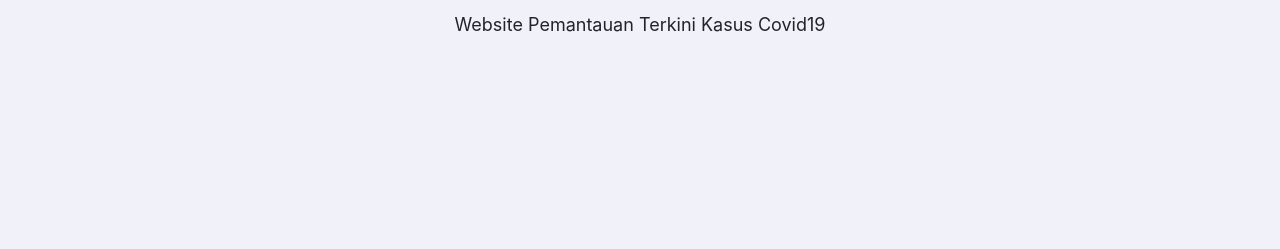
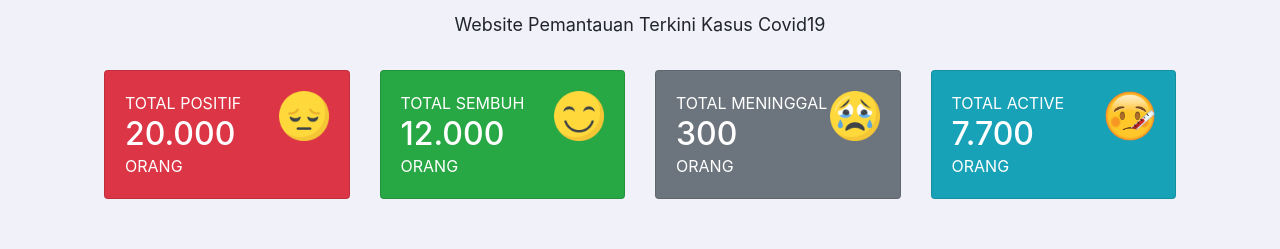
Before and after one commit to jooprima/covid-project, a Next.js app: page / in a window 1280 px wide. Shown: the part 155-404 px from the top of the page. Built offline with nearby package versions, Linux system fonts and the light colour scheme.

Commit message:
create CardStatus

```diff
--- /dev/null
+++ b/components/Dashboard/CardStatus.js
@@ -0,0 +1,92 @@
+const CardStatus = (props) => {
+  return (
+    <div className="row mt-3 ml-1 mr-1 mb-2">
+      <div className="col-sm-12 col-md-6 col-lg-6 col-xl-3">
+        <div className="card bg-danger img-card box-primary-shadow birder">
+          <div className="card-body">
+            <div className="d-flex">
+              <div className="text-white">
+                <p className="text-white mb-0">TOTAL POSITIF</p>
+                <h2 className="mb-0 number-font">20.000</h2>
+                <p className="text-white mb-0">ORANG</p>
+              </div>
+              <div className="ml-auto">
+                <img
+                  src="images/positif.png"
+                  width="50"
+                  height="50"
+                  alt="postif"
+                />
+              </div>
+            </div>
+          </div>
+        </div>
+      </div>
+      <div className="col-sm-12 col-md-6 col-lg-6 col-xl-3">
+        <div className="card bg-success img-card box-primary-shadow birder">
+          <div className="card-body">
+            <div className="d-flex">
+              <div className="text-white">
+                <p className="text-white mb-0">TOTAL SEMBUH</p>
+                <h2 className="mb-0 number-font">12.000</h2>
+                <p className="text-white mb-0">ORANG</p>
+              </div>
+              <div className="ml-auto">
+                <img
+                  src="images/sembuh.png"
+                  width="50"
+                  height="50"
+                  alt="postif"
+                />
+              </div>
+            </div>
+          </div>
+        </div>
+      </div>
+      <div className="col-sm-12 col-md-6 col-lg-6 col-xl-3">
+        <div className="card bg-secondary img-card box-primary-shadow birder">
+          <div className="card-body">
+            <div className="d-flex">
+              <div className="text-white">
+                <p className="text-white mb-0">TOTAL MENINGGAL</p>
+                <h2 className="mb-0 number-font">300</h2>
+                <p className="text-white mb-0">ORANG</p>
+              </div>
+              <div className="ml-auto">
+                <img
+                  src="images/meninggal.png"
+                  width="50"
+                  height="50"
+                  alt="postif"
+                />
+              </div>
+            </div>
+          </div>
+        </div>
+      </div>
+      <div className="col-sm-12 col-md-6 col-lg-6 col-xl-3">
+        <div className="card bg-info img-card box-primary-shadow birder">
+          <div className="card-body">
+            <div className="d-flex">
+              <div className="text-white">
+                <p className="text-white mb-0">TOTAL ACTIVE</p>
+                <h2 className="mb-0 number-font">7.700</h2>
+                <p className="text-white mb-0">ORANG</p>
+              </div>
+              <div className="ml-auto">
+                <img
+                  src="images/active1.png"
+                  width="50"
+                  height="50"
+                  alt="postif"
+                />
+              </div>
+            </div>
+          </div>
+        </div>
+      </div>
+    </div>
+  );
+};
+
+export default CardStatus;
--- a/components/Dashboard/IndexPage.js
+++ b/components/Dashboard/IndexPage.js
@@ -1,5 +1,6 @@
 import Header from "../Layout/Header";
 import Footer from "../Layout/Footer";
+import CardStatus from "./CardStatus";
 
 function IndexPage() {
   const contentStyle = {
@@ -21,6 +22,7 @@
             <p className="mt-3 f18">Website Pemantauan Terkini Kasus Covid19</p>
           </div>
         </div>
+        <CardStatus />
       </div>
       <Footer
         rightContent={""}
```
